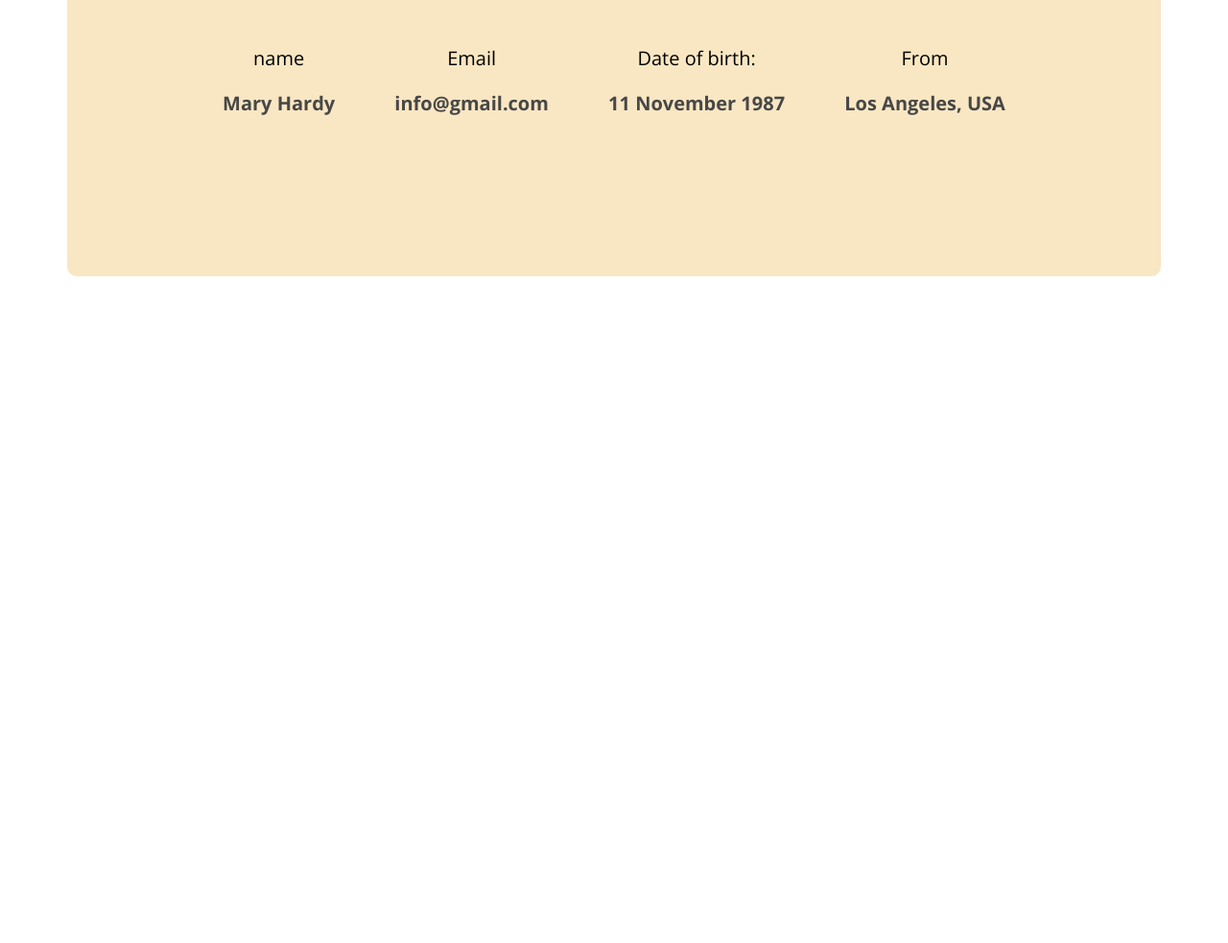
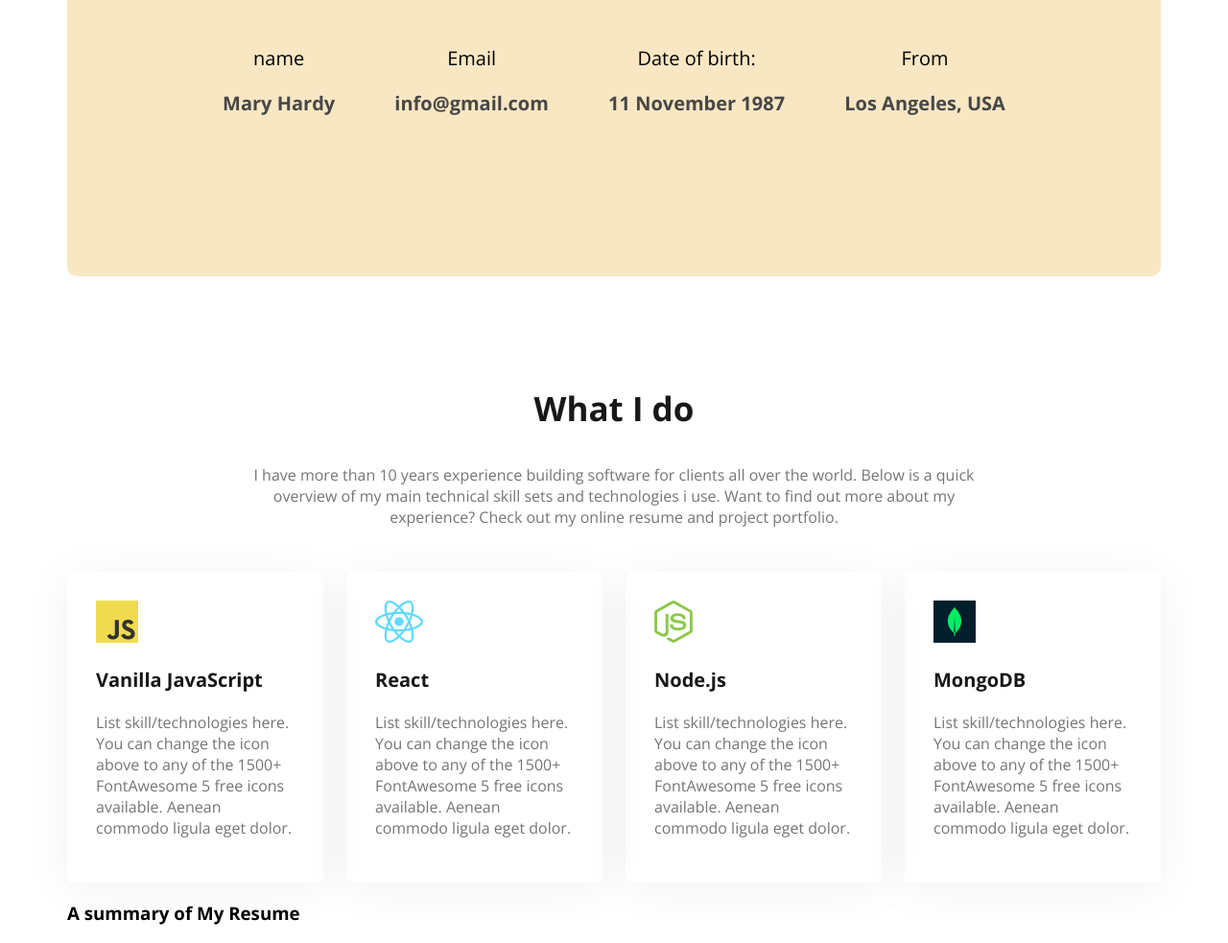
Before and after one commit to jishu-das2002/web-dev-profile, a plain HTML site: page index.html in a window 1280 px wide. Shown: the part 1235-2218 px from the top of the page at 96% size. Before the commit the page ends 1531 px from the top, so only its background shows below. Drawn offline with nearby package versions, Linux system fonts and the light colour scheme.

Commit message:
added skill section with css design

```diff
--- a/index.html
+++ b/index.html
@@ -53,6 +53,42 @@
                 </div>
             </div>
         </section>
+
+        <section class="skill-section">
+            <h3 class="skill-head">What I do</h3>
+            <p class="skill-head-description">I have more than 10 years experience building software for clients all over the world. Below is a quick overview of my main technical skill sets and technologies i use. Want to find out more about my experience? Check out my online resume and project portfolio.</p>
+
+            <div class="skill-container">
+                <div class="skill-item">
+                    <img src="/images/icons/js.png" alt="">
+                    <h3 class="skill-title">Vanilla JavaScript</h3>
+                    <p class="skill-description">List skill/technologies here. You can change the icon above to any of the 1500+ FontAwesome 5 free icons available. Aenean commodo ligula eget dolor.</p>
+                </div>
+                <div class="skill-item">
+                    <img src="images/icons/react.png" alt="">
+                    <h3 class="skill-title">React</h3>
+                    <p class="skill-description">List skill/technologies here. You can change the icon above to any of the 1500+ FontAwesome 5 free icons available. Aenean commodo ligula eget dolor.</p>
+                </div>
+                <div class="skill-item">
+                    <img src="images/icons/nodejs.png" alt="">
+                    <h3 class="skill-title">Node.js</h3>
+                    <p class="skill-description">List skill/technologies here. You can change the icon above to any of the 1500+ FontAwesome 5 free icons available. Aenean commodo ligula eget dolor.</p>
+                </div>
+                <div class="skill-item">
+                    <img src="images/icons/mongo.png" alt="">
+                    <h3 class="skill-title">MongoDB</h3>
+                    <p class="skill-description">List skill/technologies here. You can change the icon above to any of the 1500+ FontAwesome 5 free icons available. Aenean commodo ligula eget dolor.</p>
+                </div>
+            </div>
+        </section>
+
+        <div class="resume-section">
+            <h3>A summary of My Resume</h3>
+            <div class="my-education">
+
+            </div>
+            <div class="my-experience"></div>
+        </div>
     </main>
     <footer>
 
--- a/style.css
+++ b/style.css
@@ -154,3 +154,54 @@ nav ul li a{
     font-weight: bold;
     padding: 0;
 }
+
+/* about section end */
+
+/* skill section start */
+
+.skill-section{
+    max-width: 1140px;
+    margin-top: 114px;
+}
+
+.skill-head{
+    text-align: center;
+    font-weight: bold;
+    font-size: 35px;
+    color: #181818;
+    padding: 0px 170px 0px 170px;
+}
+
+.skill-head-description{
+    text-align: center;
+    font-weight:400;
+    font-size: 16px;
+    color: #757575;
+    width: 800;
+    padding: 0px 170px 0px 170px;
+}
+
+
+.skill-container{
+    display: flex;
+    gap: 24px;
+}
+
+.skill-item{
+    padding: 30px;
+    box-shadow: 0px 6px 50px 0px rgba(0, 0, 0, 6%);
+    border-radius: 5px;
+    margin-top: 30px;
+    max-height: 377px;
+    max-width: 267px;
+}
+
+.skill-title{
+    font-size: 20px;
+    color: #181818;
+}
+
+.skill-description{
+    font-size: 16px;
+    color: #757575;
+}
```
